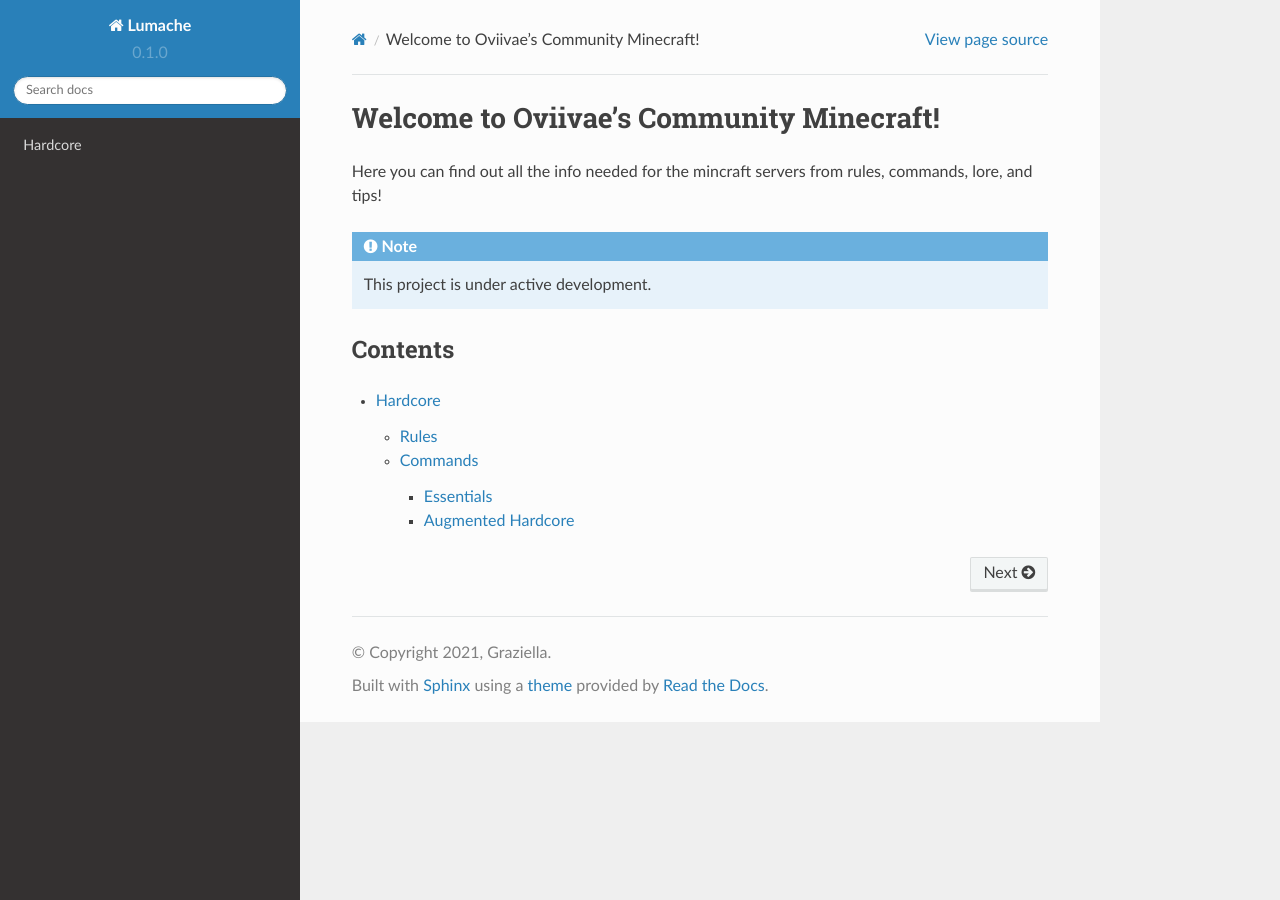
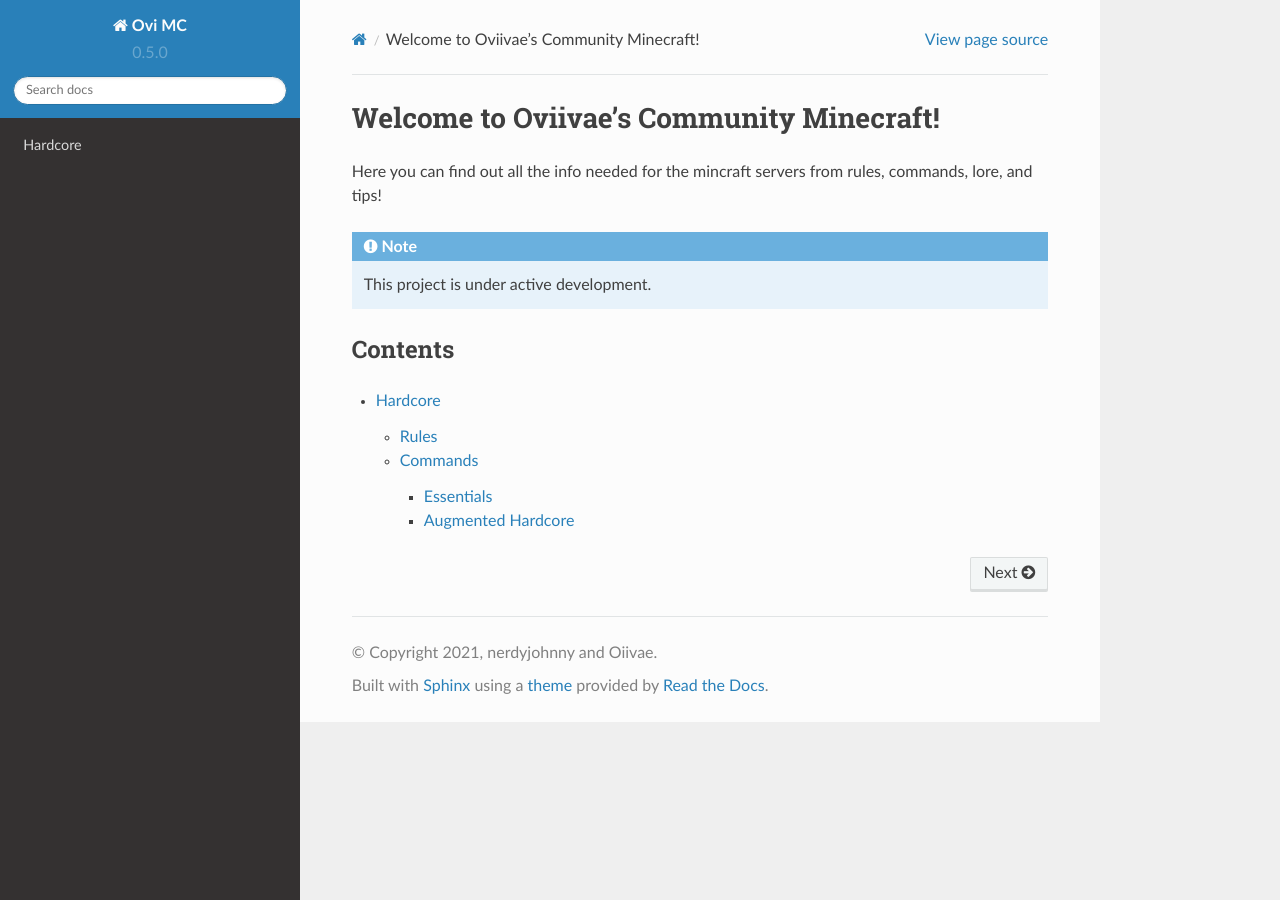
Before and after one commit to nerdyjohnny/ovidoc, a Sphinx documentation site: the page built from docs/source/index.rst, in a window 1280 px wide. Built offline with Sphinx 7.4.7 and the Read the Docs theme 2.0.0, drawn with Linux system fonts in a browser that asks for light colours.

Commit message:
Update conf.py

```diff
--- a/docs/source/conf.py
+++ b/docs/source/conf.py
@@ -2,12 +2,12 @@
 
 # -- Project information
 
-project = 'Lumache'
-copyright = '2021, Graziella'
-author = 'Graziella'
+project = 'Ovi MC'
+copyright = '2021, nerdyjohnny and Oiivae'
+author = 'nerdyjohnny'
 
-release = '0.1'
-version = '0.1.0'
+release = '0.5'
+version = '0.5.0'
 
 # -- General configuration
 
```
